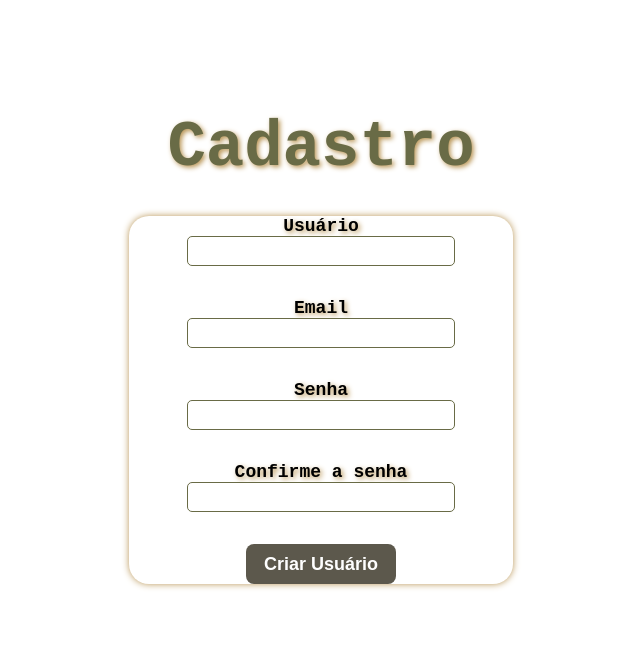
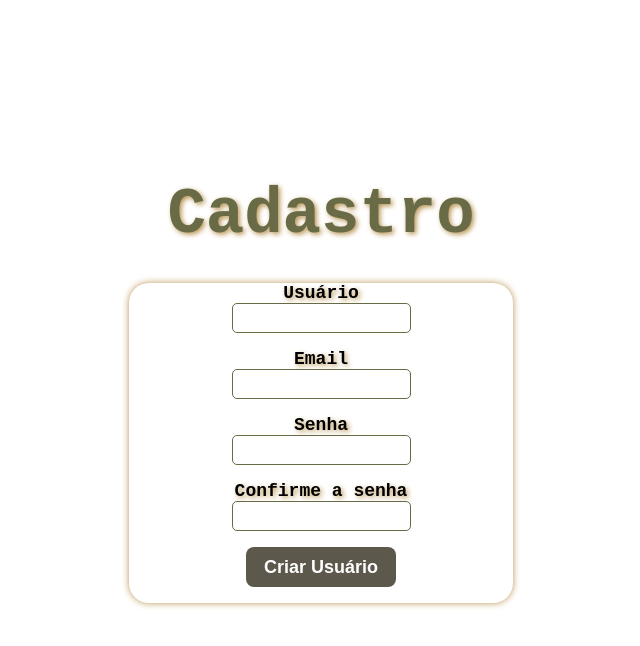
Before and after one commit to JorgeLuis1113/Trabalho-Web, a React (Vite) app in the folder front/: page /cadastro in a window 1280 px wide. Shown: the top 646 px of the page, without its empty margins (319-959 px from the left). Built offline with nearby package versions, Linux system fonts and the light colour scheme.

Commit message:
Mensagem de erro

```diff
--- a/front/src/pages/Cadastro/Cadastro.module.css
+++ b/front/src/pages/Cadastro/Cadastro.module.css
@@ -7,7 +7,7 @@
     align-items: center;
 }
 
-.container p{
+.titulo{
     font-size: 4rem;
     font-weight: bold;
     text-align: center;
@@ -35,9 +35,10 @@
 
 .box input{
     height: 30px;
-    width: 150%;
+    max-width: 250%;
     border-radius: 5px;
     border: 1px solid var(--secondary);
+    margin-bottom: 1rem;
 }
 
 .btn{
@@ -49,6 +50,7 @@
     border-radius: 8px;
     background-color: var(--gray);
     color: var(--white);
+    margin-bottom: 1rem;
 }
 
 .btn:hover{
@@ -60,3 +62,7 @@
     flex-direction: column;
     align-items: center;
 }
+
+.erro{
+    color: var(--red);
+}
--- a/front/src/pages/Cadastro/index.jsx
+++ b/front/src/pages/Cadastro/index.jsx
@@ -46,24 +46,24 @@ function Cadastro(){
     return(
         <>
             <section className={styles.container}>
-                <p>Cadastro</p>
+                <p className={styles.titulo}>Cadastro</p>
                 <div className={styles.box}>
-                    <form className={styles.forms} onSubmite={handleSubmit(submit)} noValidate>
+                    <form className={styles.forms} onSubmit={handleSubmit(submit)} noValidate>
                         <label htmlFor="username" placeholder="usuário">Usuário</label>
                         <input type='text' id='username' {...register('username')}/>
-                        <p className='erro'>{errors.username?.message}</p>
+                        <p className={styles.erro}>{errors.username?.message}</p>
 
                         <label htmlFor="email" placeholder="email">Email</label>
                         <input type='text' id='email' {...register('email')}/>
-                        <p className='erro'>{errors.email?.message}</p>
+                        <p className={styles.erro}>{errors.email?.message}</p>
 
                         <label htmlFor="password" placeholder="email">Senha</label>
                         <input type='password' id='password' {...register('password')}/>
-                        <p className='erro'>{errors.password?.message}</p>
+                        <p className={styles.erro}>{errors.password?.message}</p>
 
                         <label htmlFor="passwordConf" placeholder="senha1">Confirme a senha</label>
                         <input type='password' id='passwordConf' {...register('passwordConf')}/>
-                        <p className='erro'>{errors.passwordConf?.message}</p>
+                        <p className={styles.erro}>{errors.passwordConf?.message}</p>
 
                         <button className={styles.btn}>Criar Usuário</button>
                     </form>
```
